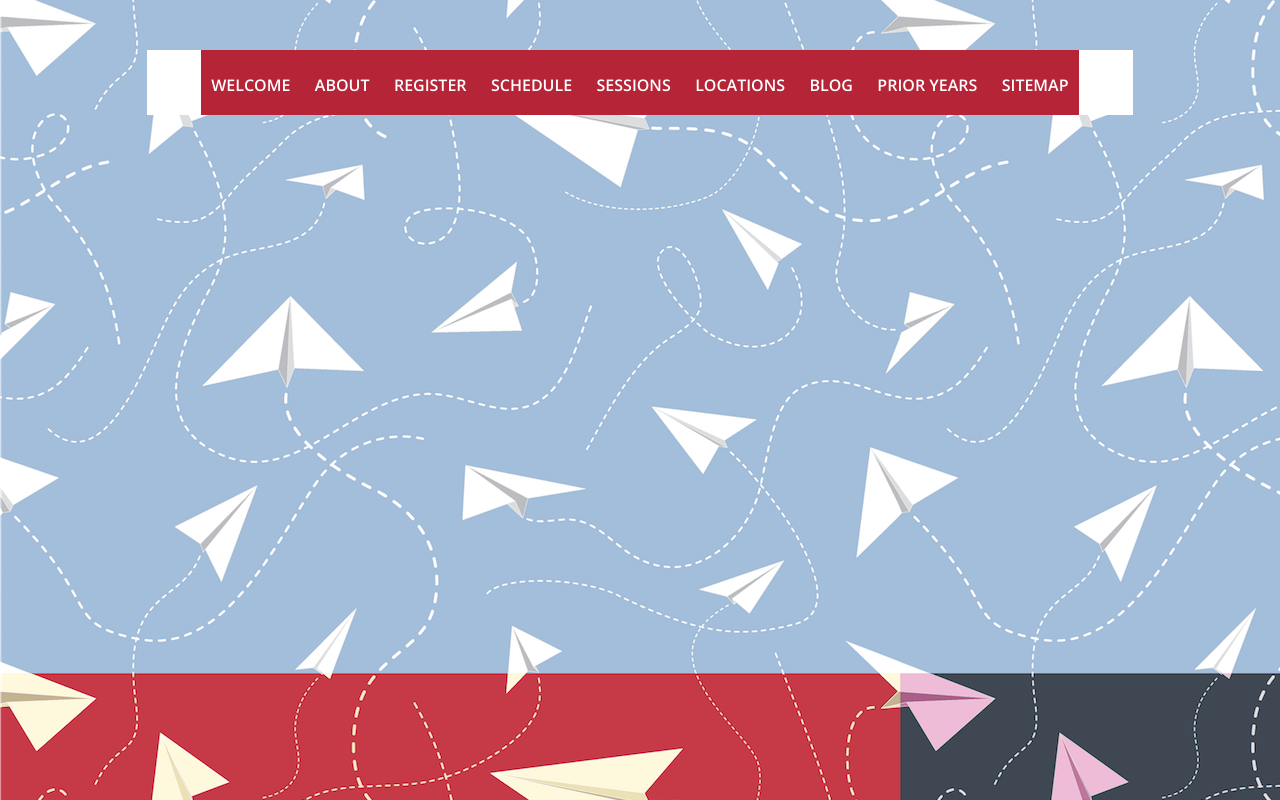
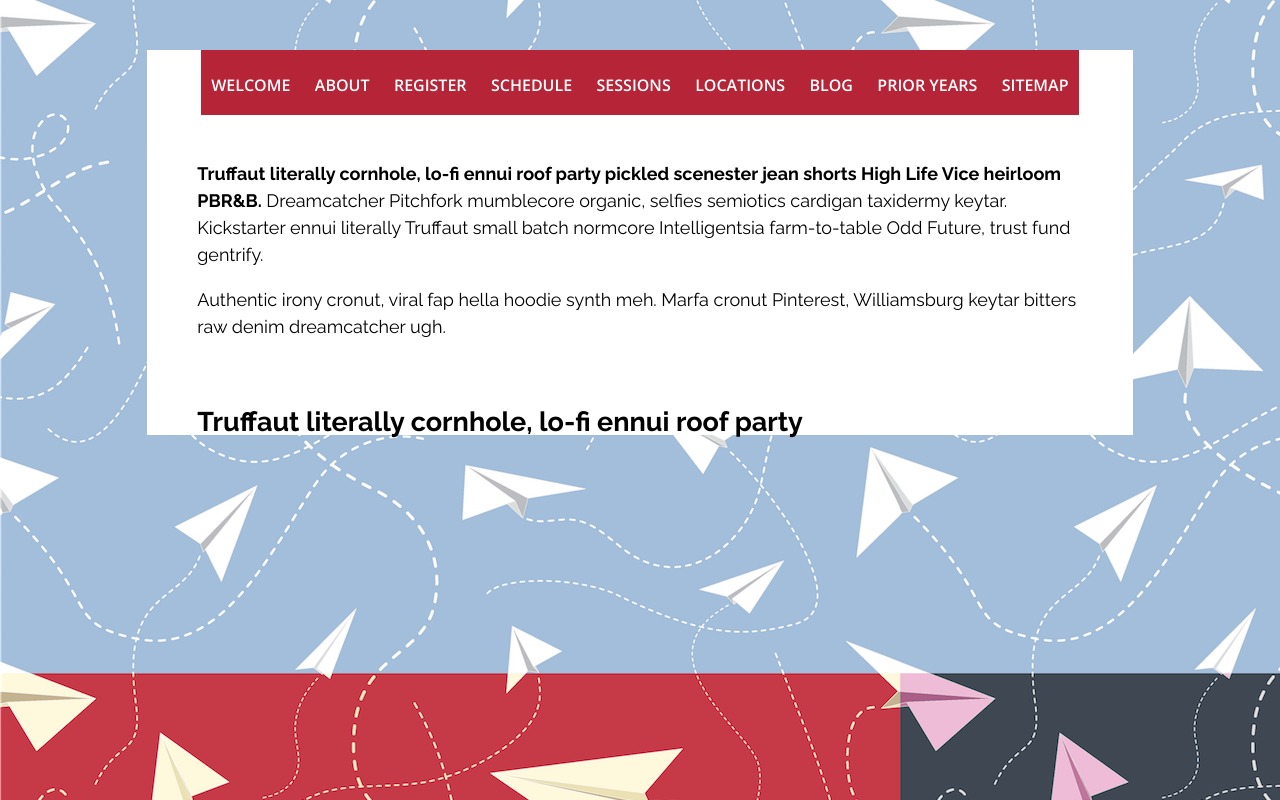
Before and after one commit to ehzdesign/Erick_Hernandez_Assignment_2, a plain HTML site: page index.html in a window 1280 px wide. Drawn offline with nearby package versions, Linux system fonts and the light colour scheme.

Commit message:
EH: main-content intro added

```diff
--- a/index.html
+++ b/index.html
@@ -8,10 +8,13 @@
   <link href='https://fonts.googleapis.com/css?family=Raleway:400,600,700|Open+Sans:400,600' rel='stylesheet' type='text/css'>
 </head>
 <body>
-  <!-- PAGE-CONTAINER STARTS -->
+  <!-- PAGE-CONTAINER BEGINS  -->
   <div id="page-container">
+  <!-- WRAPPER BEGINS -->
     <div class="wrapper">
+    <!-- HEADER BEGINS -->
       <header id="header">
+      <!-- NAV BEGINS -->
         <nav class="navbar">
           <ul class="nav">
             <li><a href="home.html" class="nav-link">Welcome</a></li>
@@ -30,8 +33,23 @@
             <li><a href="#" class="nav-link">Sitemap</a></li>
           </ul>
         </nav>
+        <!-- NAV ENDS -->
       </header>
+      <!-- HEADER ENDS -->
+      <!--MAIN CONTENT BEGINS -->
+      <main>
+        <aside class="sidebar"></aside>
+        <div class="intro">
+          <p><strong>Truffaut literally cornhole, lo-fi ennui roof party pickled scenester jean shorts High Life Vice heirloom PBR&amp;B.</strong> Dreamcatcher Pitchfork mumblecore organic, selfies semiotics cardigan taxidermy keytar. Kickstarter ennui literally Truffaut small batch normcore Intelligentsia farm-to-table Odd Future, trust fund gentrify.</p>
+          <p>Authentic irony cronut, viral fap hella hoodie synth meh. Marfa cronut Pinterest, Williamsburg keytar bitters raw denim dreamcatcher ugh.</p>
+        </div>
+        <article>
+          <h2 class="article-title">Truffaut literally cornhole, lo-fi ennui roof party</h2>
+        </article>
+      </main>
+      <!-- MAIN CONTENT ENDS -->
     </div>
+    <!-- WRAPPER ENDS -->
   </div>
   <!-- PAGE-CONTAINER ENDS -->
   <!-- FOOTER BEGINS -->
--- a/src/less/helpers/config.less
+++ b/src/less/helpers/config.less
@@ -31,6 +31,7 @@
 @color-body                  :@white;
 @color-text--light           :@white;
 @color-text--dark            :@tundora;
+@color-section--underline    :lighten(@tundora, 80%);
 
 @color-nav-bg                :@tallPoppy;
 @color-title                 :@tallPoppy;
--- /dev/null
+++ b/src/less/layout/main-content.less
@@ -0,0 +1,10 @@
+/*===================================
+=            MAIN CONTENT STYLES            =
+===================================*/
+
+.intro{
+  border-bottom: 0.1rem solid @color-section--underline;
+  padding: 1.5em 0;
+}
+
+/*=====  End of MAIN CONTENT STYLES  ======*/
--- a/src/less/main.less
+++ b/src/less/main.less
@@ -4,7 +4,7 @@
 @import  "base/base";
 @import  "base/typography";
 
-@import  "layout/body";
+@import  "layout/main-content";
 @import  "layout/page-container";
 @import  "layout/header";
 @import  "layout/footer";
```
Also changed, not shown: src/less/layout/body.less (deleted, +0 -7 lines), dist/css/main.css.
